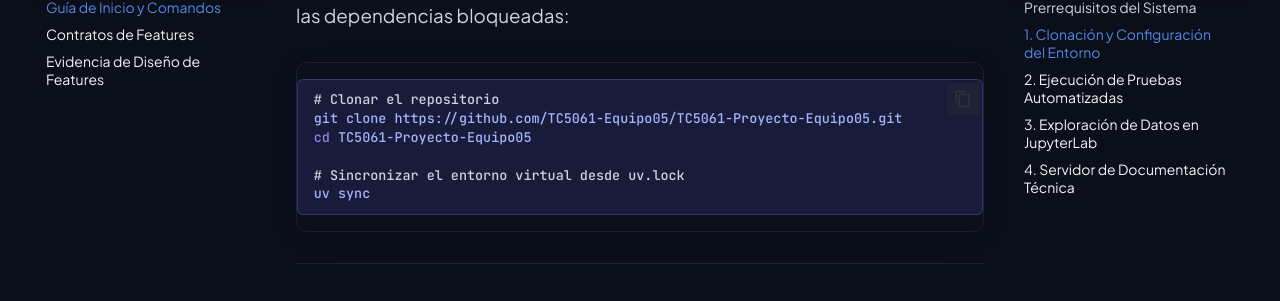
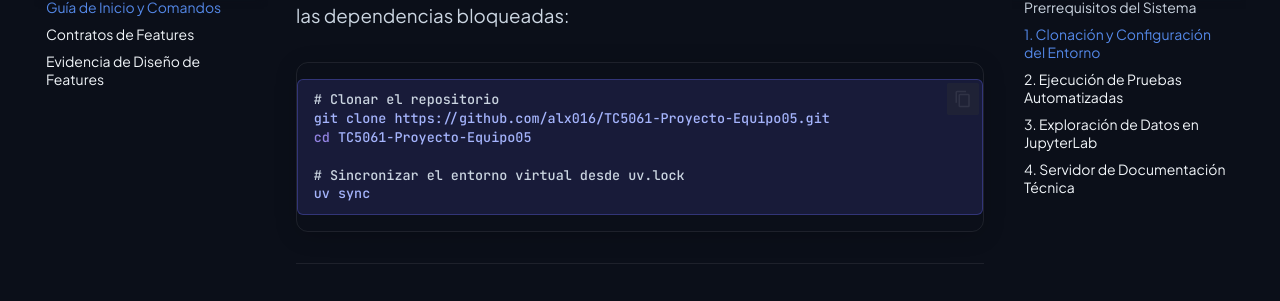
Before and after one commit to alx016/TC5061-Proyecto-Equipo05, an MkDocs documentation site: the page built from docs/docs/getting-started.md, in a window 1280 px wide and 900 px high, scrolled down 847 px. Shown: the part 151-452 px from the top of the window. Built offline with MkDocs 1.6.1 and Material for MkDocs 9.7.7, drawn with Linux system fonts in a browser that asks for light colours; some of the changed lines change nothing that is shown.

Commit message:
docs: correcion de URL

````diff
--- a/docs/docs/getting-started.md
+++ b/docs/docs/getting-started.md
@@ -23,7 +23,7 @@ Clone el repositorio oficial del equipo e inicialice el entorno virtual con toda
 
 ```bash
 # Clonar el repositorio
-git clone https://github.com/TC5061-Equipo05/TC5061-Proyecto-Equipo05.git
+git clone https://github.com/alx016/TC5061-Proyecto-Equipo05.git
 cd TC5061-Proyecto-Equipo05
 
 # Sincronizar el entorno virtual desde uv.lock
````
